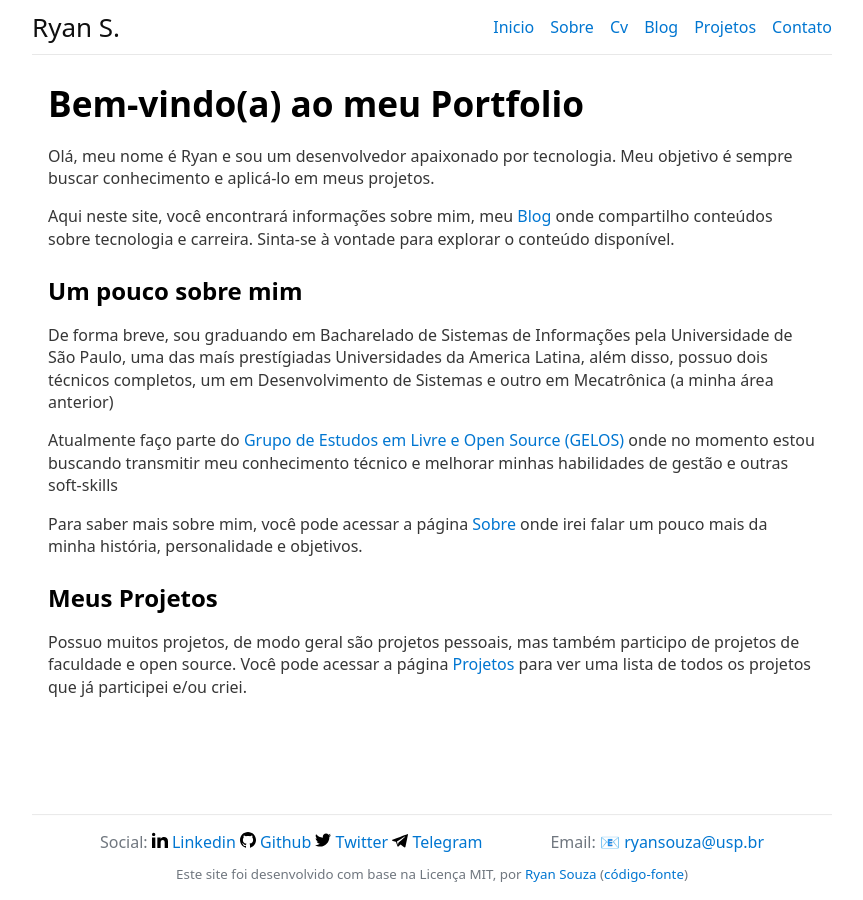
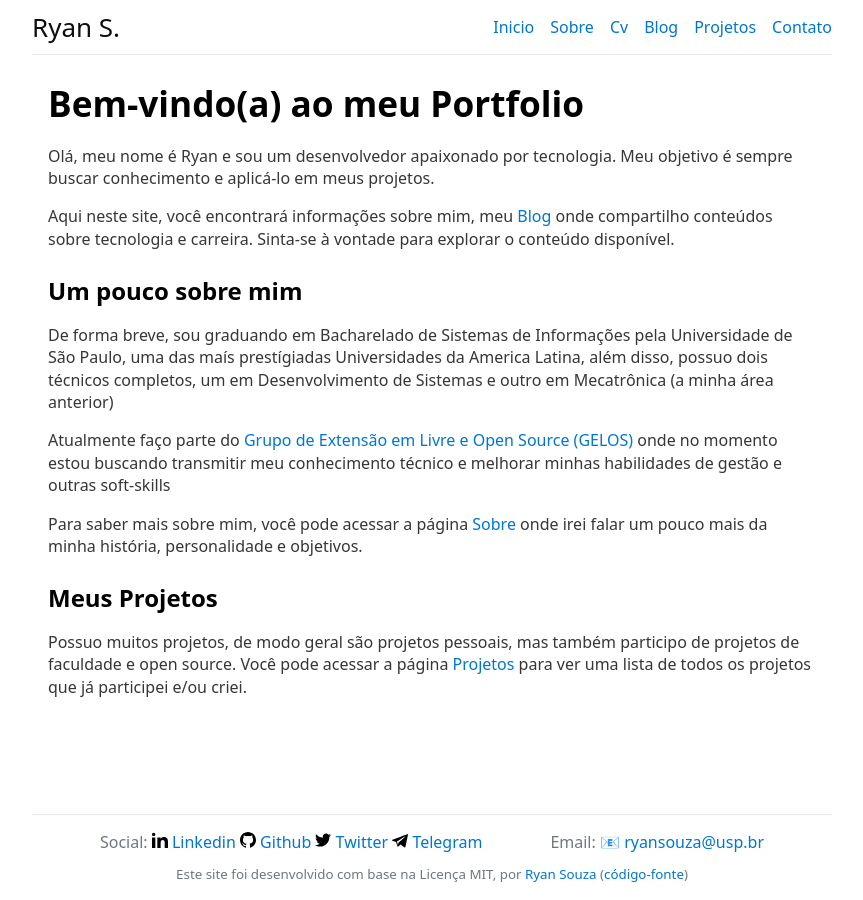
Before and after one commit to Ryrden/ryrden.dev, a Jekyll site: the page built from home.md, in a window 1280 px wide. Shown: the whole page, without its empty margins (208-1071 px from the left). Built offline with Jekyll 4.4.1, drawn with Linux system fonts in a browser that asks for light colours.

Commit message:
refactor: rename GELOS name

```diff
--- a/home.md
+++ b/home.md
@@ -13,7 +13,7 @@ Aqui neste site, você encontrará informações sobre mim, meu [Blog]({{ "/blog
 
 De forma breve, sou graduando em Bacharelado de Sistemas de Informações pela Universidade de São Paulo, uma das maís prestígiadas Universidades da America Latina, além disso, possuo dois técnicos completos, um em Desenvolvimento de Sistemas e outro em Mecatrônica (a minha área anterior)
 
-Atualmente faço parte do [Grupo de Estudos em Livre e Open Source (GELOS)](gelos.club) onde no momento estou buscando transmitir meu conhecimento técnico e melhorar minhas habilidades de gestão e outras soft-skills
+Atualmente faço parte do [Grupo de Extensão em Livre e Open Source (GELOS)](gelos.club) onde no momento estou buscando transmitir meu conhecimento técnico e melhorar minhas habilidades de gestão e outras soft-skills
 
 Para saber mais sobre mim, você pode acessar a página [Sobre]({{ "/about" | relative_url }}) onde irei falar um pouco mais da minha história, personalidade e objetivos.
 
```
Also changed, not shown: about.md (+1 -1 lines).
